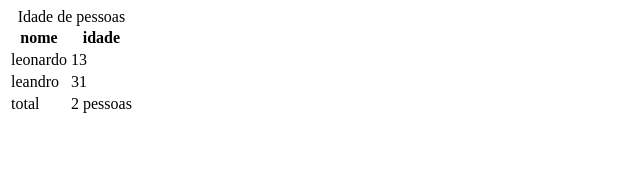
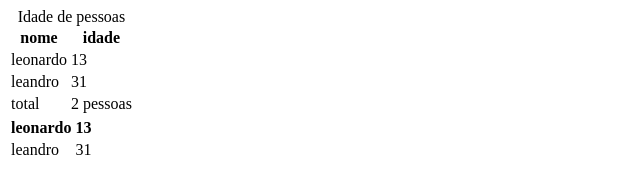
Before and after one commit to leonardo934/Guia-estelar-de-html, a plain HTML site: page tabelas/index.html in a window 1280 px wide. Shown: the whole page, without its empty margins (0-640 px from the left). Drawn offline with Linux system fonts and the light colour scheme.

Commit message:
tabela básica

```diff
--- a/tabelas/index.html
+++ b/tabelas/index.html
@@ -29,3 +29,22 @@
 </tfoot>
 
 </table>
+
+
+
+
+
+
+
+<table>
+
+    <tr>
+        <th>leonardo</th>
+        <th>13</th>
+    </tr>
+    <tr>
+<td>leandro</td>
+<td>31</td>
+    </tr>
+
+</table>
```
